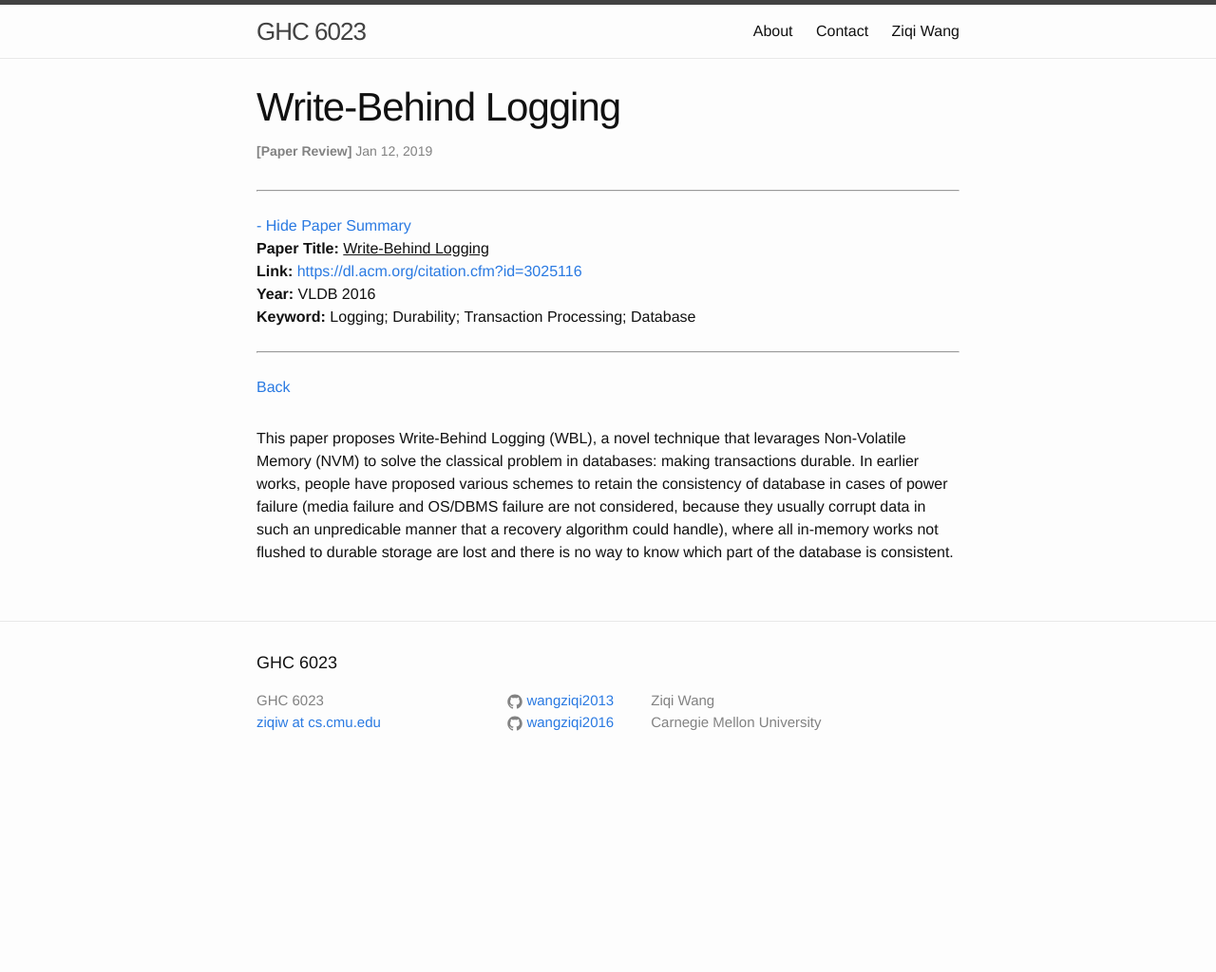
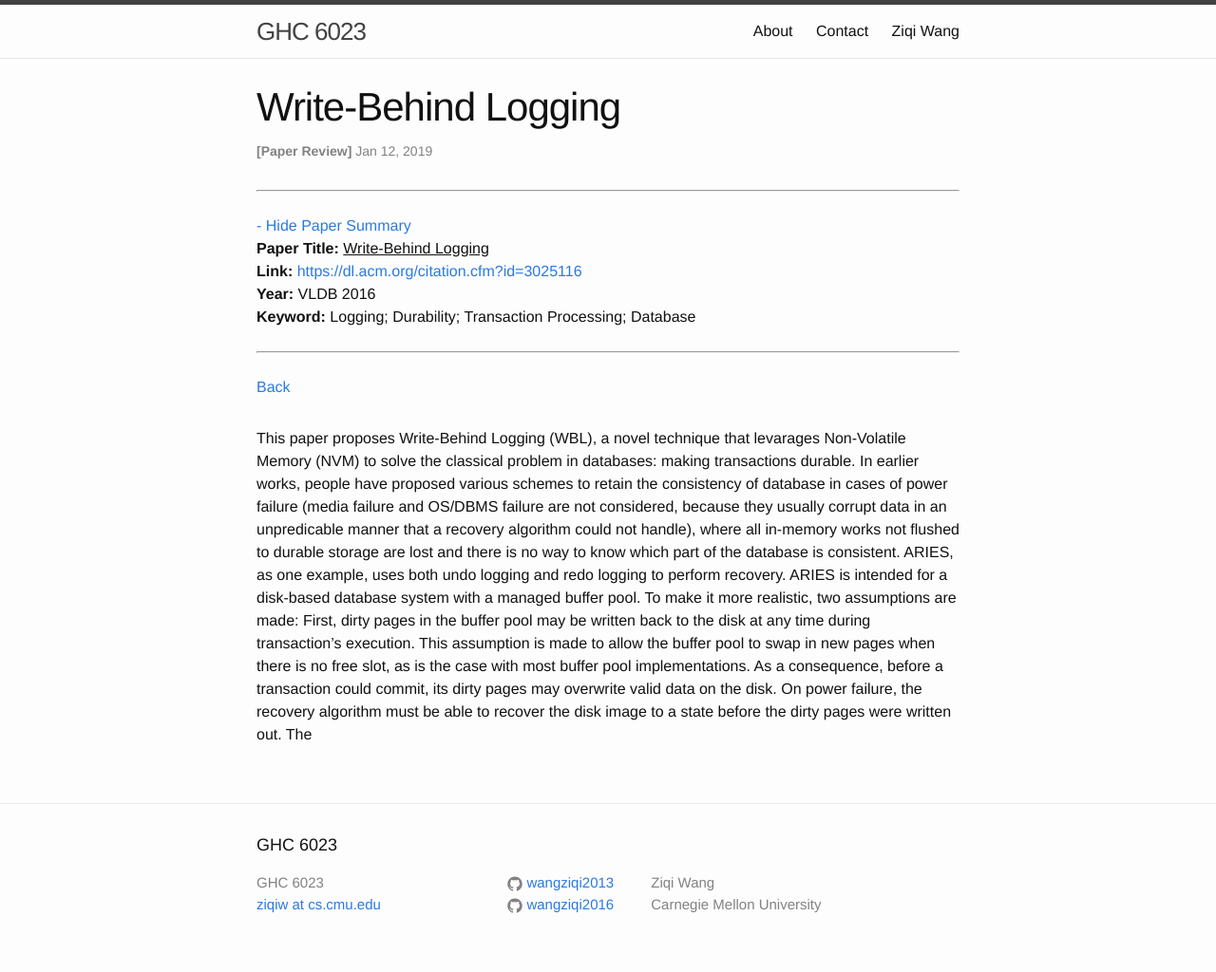
Before and after one commit to wangziqi2013/wangziqi2013.github.io, a Jekyll site: the page built from _posts/2019-01-12-wbl.markdown, in a window 1280 px wide. Shown: the whole page at 95% size. Built offline with Jekyll 4.4.1, drawn with Linux system fonts in a browser that asks for light colours; before the commit the page ends 900 px from its top, so only the background shows below that.

Commit message:
Finish first assumption

```diff
--- a/_posts/2019-01-12-wbl.markdown
+++ b/_posts/2019-01-12-wbl.markdown
@@ -16,5 +16,11 @@ version_mgmt:
 This paper proposes Write-Behind Logging (WBL), a novel technique that levarages Non-Volatile Memory (NVM) to solve
 the classical problem in databases: making transactions durable. In earlier works, people have proposed various schemes
 to retain the consistency of database in cases of power failure (media failure and OS/DBMS failure are not considered,
-because they usually corrupt data in such an unpredicable manner that a recovery algorithm could handle), where all
+because they usually corrupt data in an unpredicable manner that a recovery algorithm could not handle), where all
 in-memory works not flushed to durable storage are lost and there is no way to know which part of the database is consistent.
+ARIES, as one example, uses both undo logging and redo logging to perform recovery. ARIES is intended for a disk-based
+database system with a managed buffer pool. To make it more realistic, two assumptions are made: First, dirty pages in
+the buffer pool may be written back to the disk at any time during transaction's execution. This assumption is made to
+allow the buffer pool to swap in new pages when there is no free slot, as is the case with most buffer pool implementations.
+As a consequence, before a transaction could commit, its dirty pages may overwrite valid data on the disk. On power failure,
+the recovery algorithm must be able to recover the disk image to a state before the dirty pages were written out. The
```
